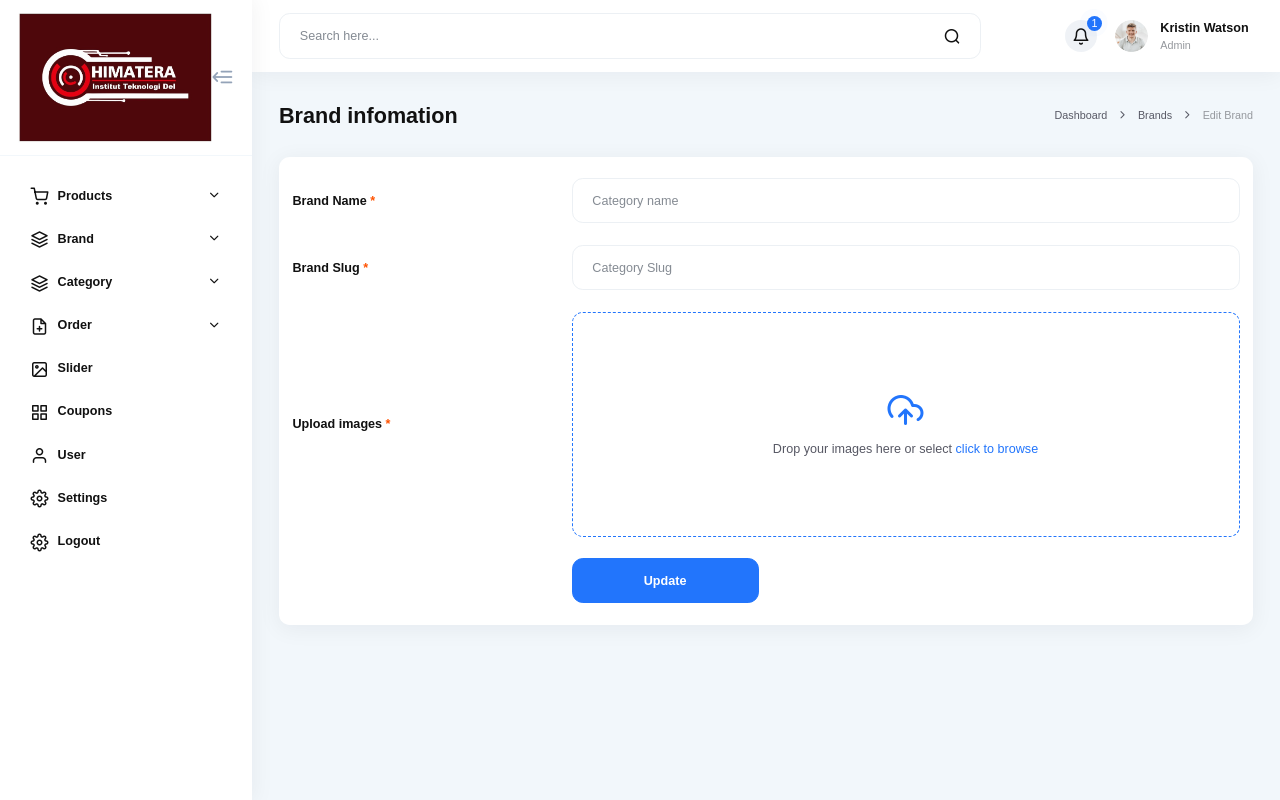
After one commit to sionpardosi/SistemAplikasi-BankKoperasiEcengGondok, a Laravel app: template bank-koperasi-eceng-gondok/resources/views/admin/brand-edit.blade.php in a window 1280 px wide. The commit adds this page. Run offline with Laravel 12, Linux system fonts and the light colour scheme; the template is opened without the code that fills it, so the values that code supplies are empty; some web fonts are replaced.

Commit message:
Admin Edit Brand Toko DONE

```diff
--- /dev/null
+++ b/bank-koperasi-eceng-gondok/resources/views/admin/brand-edit.blade.php
@@ -0,0 +1,89 @@
+@extends('layouts.admin')
+
+@section('content')
+    <div class="main-content-inner">
+        <!-- main-content-wrap -->
+        <div class="main-content-wrap">
+            <div class="flex items-center flex-wrap justify-between gap20 mb-27">
+                <h3>Brand infomation</h3>
+                <ul class="breadcrumbs flex items-center flex-wrap justify-start gap10">
+                    <li>
+                        <a href="{{ route('admin.index') }}">
+                            <div class="text-tiny">Dashboard</div>
+                        </a>
+                    </li>
+                    <li>
+                        <i class="icon-chevron-right"></i>
+                    </li>
+                    <li>
+                        <a href="{{ route('admin.brands') }}">
+                            <div class="text-tiny">Brands</div>
+                        </a>
+                    </li>
+                    <li>
+                        <i class="icon-chevron-right"></i>
+                    </li>
+                    <li>
+                        <div class="text-tiny">Edit Brand</div>
+                    </li>
+                </ul>
+            </div>
+            <!-- new-category -->
+            <div class="wg-box">
+                <form class="form-new-product form-style-1" action="{{ route('admin.brand.update') }}" method="POST"
+                    enctype="multipart/form-data">
+                    @csrf
+                    @method('PUT')
+                    <input type="hidden" name="id" value="{{ $brand->id }}" />
+                    <fieldset class="name">
+                        <div class="body-title">Brand Name <span class="tf-color-1">*</span></div>
+                        <input class="flex-grow" type="text" placeholder="Category name" name="name" tabindex="0"
+                            value="{{ $brand->name }}" aria-required="true" required="">
+                    </fieldset>
+                    @error('name')
+                        <span class="alert alert-danger text-center">{{ $message }}</span>
+                    @enderror
+                    <fieldset class="name">
+                        <div class="body-title">Brand Slug <span class="tf-color-1">*</span></div>
+                        <input class="flex-grow" type="text" placeholder="Category Slug" name="slug" tabindex="0"
+                            value="{{ $brand->slug }}" aria-required="true" required="">
+                    </fieldset>
+                    @error('slug')
+                        <span class="alert alert-danger text-center">{{ $message }}</span>
+                    @enderror
+                    <fieldset>
+                        <div class="body-title">Upload images <span class="tf-color-1">*</span></div>
+                        <div class="upload-image flex-grow">
+                            @if ($brand->image)
+                                <div class="item" id="imgpreview">
+                                    <img src="{{ asset('uploads/brands') }}/{{ $brand->image }}" alt="">
+                                </div>
+                            @endif
+                            <div id="upload-file" class="item up-load">
+                                <label class="uploadfile" for="myFile">
+                                    <span class="icon">
+                                        <i class="icon-upload-cloud"></i>
+                                    </span>
+                                    <span class="body-text">Drop your images here or select <span class="tf-color">click to
+                                            browse</span></span>
+                                    <input type="file" id="myFile" name="image" accept="image/*">
+                                </label>
+                            </div>
+                        </div>
+                    </fieldset>
+                    @error('image')
+                        <span class="alert alert-danger text-center">{{ $message }}</span>
+                    @enderror
+                    <div class="bot">
+                        <div></div>
+                        <button class="tf-button w208" type="submit">Update</button>
+                    </div>
+                </form>
+            </div>
+            <!-- /new-category -->
+        </div>
+        <!-- /main-content-wrap -->
+    </div>
+
+    </div>
+@endsection
--- a/bank-koperasi-eceng-gondok/resources/views/admin/brands.blade.php
+++ b/bank-koperasi-eceng-gondok/resources/views/admin/brands.blade.php
@@ -78,9 +78,10 @@
                                         <td>{{ $brand->slug }}</td>
                                         {{-- <td><a href="{{ route('admin.brand.products', ['brand_slug' => $brand->slug]) }}"
                                                 target="_blank">{{ $brand->products()->count() }}</a></td> --}}
+                                        <td><a href="#" target="_blank">1</a></td>
                                         <td>
                                             <div class="list-icon-function">
-                                                <a href="{{ route('admin.brand.edit')}}">
+                                                <a href="{{ route('admin.brand.edit', ['id'=>$brand->id]) }}">
                                                     <div class="item edit">
                                                         <i class="icon-edit-3"></i>
                                                     </div>
--- a/bank-koperasi-eceng-gondok/routes/web.php
+++ b/bank-koperasi-eceng-gondok/routes/web.php
@@ -27,11 +27,16 @@ Route::middleware(['auth'])->group(function(){
 
 //  Admin
 Route::middleware(['auth',AuthAdmin::class])->group(function(){
+
+    // Halaman Index
     Route::get('/admin',[AdminController::class,'index'])->name('admin.index');
+
+    // Halaman Brands
     Route::get('/admin/brands',[AdminController::class,'brands'])->name('admin.brands');
     Route::get('/admin/brand/add',[AdminController::class,'add_brand'])->name('admin.brand.add');
     Route::post('/admin/brand/store',[AdminController::class,'add_brand_store'])->name('admin.brand.store');
-    Route::get('/admin/brand/edit/{id}',[AdminController::class,'edit_brand'])->name('admin.brand.edit');
+    Route::get('/admin/brand/edit/{id}',[AdminController::class,'brand_edit'])->name('admin.brand.edit');
+    Route::put('/admin/brand/update',[AdminController::class,'update_brand'])->name('admin.brand.update');
 });
 
 // Route::middleware([AuthUser::class])->group(function(){
```
Also changed, not shown: bank-koperasi-eceng-gondok/app/Http/Controllers/AdminController.php (+30 -4 lines), bank-koperasi-eceng-gondok/public/uploads/brands/1740101463.jpg (added).
